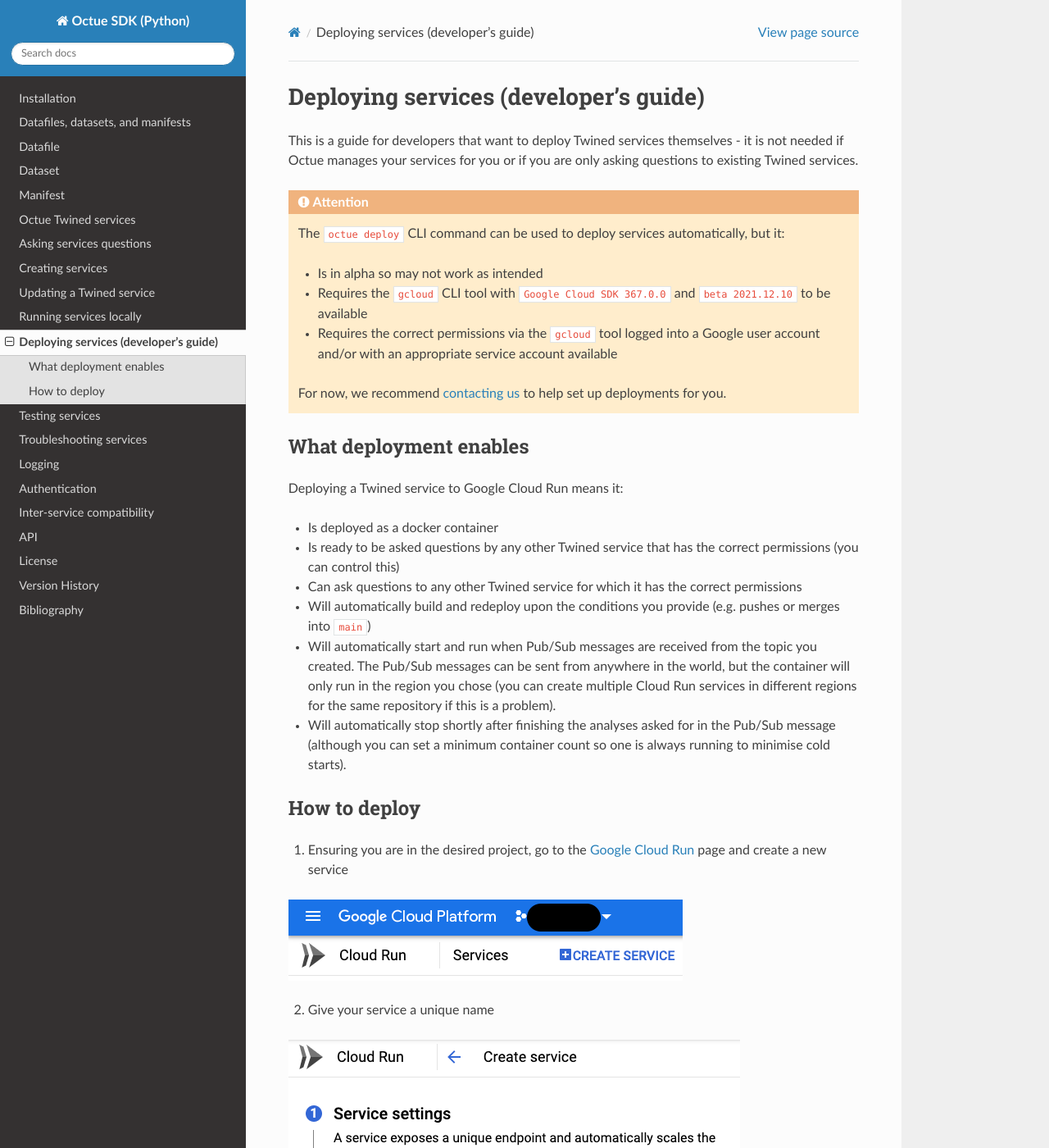
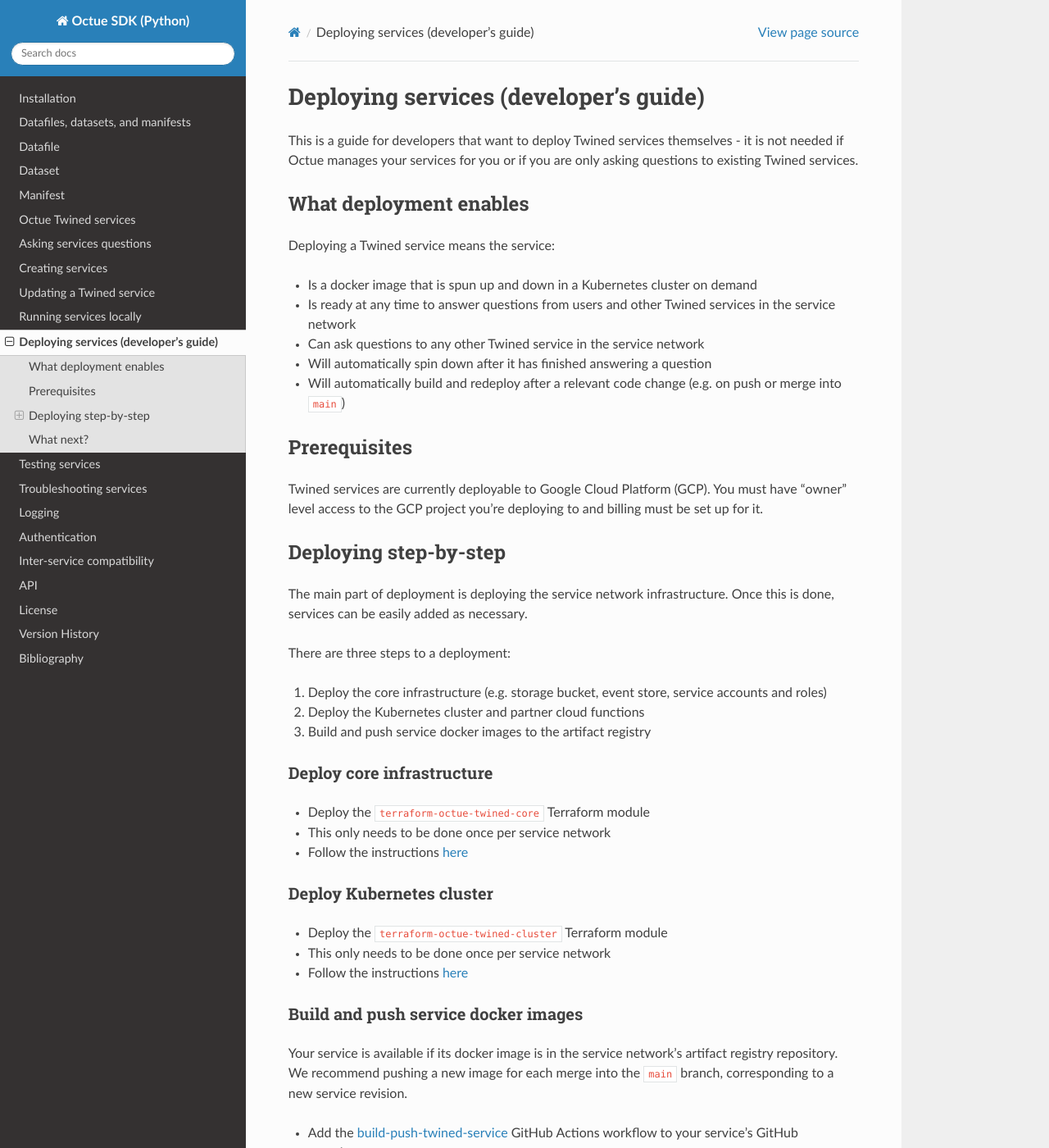
Before and after one commit to octue/octue-sdk-python, a Sphinx documentation site: the page built from docs/source/deploying_services.rst, in a window 1280 px wide and 1400 px high. Shown: the whole window at 82% size. Built offline with Sphinx 7.4.7 and the Read the Docs theme 3.1.0, drawn with Linux system fonts in a browser that asks for light colours; some of the changed text lies outside the part shown.

Commit message:
DOC: Rewrite "deploying services" documentation
skipci

```diff
--- a/docs/source/deploying_services.rst
+++ b/docs/source/deploying_services.rst
@@ -6,93 +6,59 @@
 This is a guide for developers that want to deploy Twined services themselves - it is not needed if Octue manages your
 services for you or if you are only asking questions to existing Twined services.
 
-.. attention::
+What deployment enables
+=======================
+Deploying a Twined service means the service:
 
-    The ``octue deploy`` CLI command can be used to deploy services automatically, but it:
+* Is a docker image that is spun up and down in a Kubernetes cluster on demand
+* Is ready at any time to answer questions from users and other Twined services in the service network
+* Can ask questions to any other Twined service in the service network
+* Will automatically spin down after it has finished answering a question
+* Will automatically build and redeploy after a relevant code change (e.g. on push or merge into ``main``)
 
-    - Is in alpha so may not work as intended
-    - Requires the ``gcloud`` CLI tool with ``Google Cloud SDK 367.0.0`` and ``beta 2021.12.10`` to be available
-    - Requires the correct permissions via the ``gcloud`` tool logged into a Google user account and/or with an
-      appropriate service account available
+Prerequisites
+=============
+Twined services are currently deployable to Google Cloud Platform (GCP). You must have "owner" level access to the GCP
+project you're deploying to and billing must be set up for it.
 
-    For now, we recommend `contacting us <https://www.octue.com/contact>`_ to help set up deployments for you.
+Deploying step-by-step
+======================
+The main part of deployment is deploying the service network infrastructure. Once this is done, services can be easily
+added as necessary.
 
-What deployment enables
------------------------
-Deploying a Twined service to Google Cloud Run means it:
+There are three steps to a deployment:
 
-* Is deployed as a docker container
-* Is ready to be asked questions by any other Twined service that has the correct permissions (you can control this)
-* Can ask questions to any other Twined service for which it has the correct permissions
-* Will automatically build and redeploy upon the conditions you provide (e.g. pushes or merges into ``main``)
-* Will automatically start and run when Pub/Sub messages are received from the topic you created. The Pub/Sub
-  messages can be sent from anywhere in the world, but the container will only run in the region you chose (you can
-  create multiple Cloud Run services in different regions for the same repository if this is a problem).
-* Will automatically stop shortly after finishing the analyses asked for in the Pub/Sub message (although
-  you can set a minimum container count so one is always running to minimise cold starts).
+1. Deploy the core infrastructure (e.g. storage bucket, event store, service accounts and roles)
+2. Deploy the Kubernetes cluster and partner cloud functions
+3. Build and push service docker images to the artifact registry
 
-How to deploy
--------------
-1. Ensuring you are in the desired project, go to the `Google Cloud Run <https://console.cloud.google.com/run>`_ page
-   and create a new service
+Deploy core infrastructure
+--------------------------
 
-.. image:: images/deploying_services_advanced/create_service.png
+- Deploy the ``terraform-octue-twined-core`` Terraform module
+- This only needs to be done once per service network
+- Follow the instructions `here <https://github.com/octue/terraform-octue-twined-core>`_
 
-2. Give your service a unique name
+Deploy Kubernetes cluster
+-------------------------
 
-.. image:: images/deploying_services_advanced/service_name_and_region.png
+- Deploy the ``terraform-octue-twined-cluster`` Terraform module
+- This only needs to be done once per service network
+- Follow the instructions `here <https://github.com/octue/terraform-octue-twined-cluster>`_
 
-3. Choose a `low-carbon region <https://cloud.google.com/sustainability/region-carbon#data>`_ that supports Eventarc
-   triggers and is in a convenient geographic location for you (e.g. physically close to you for low latency or in a
-   region compatible with your data protection requirements).
+Build and push service docker images
+------------------------------------
+Your service is available if its docker image is in the service network's artifact registry repository. We recommend
+pushing a new image for each merge into the ``main`` branch, corresponding to a new service revision.
 
-.. image:: images/deploying_services_advanced/low_carbon_regions.png
+- Add the `build-push-twined-service <https://github.com/octue/workflows/blob/main/.github/workflows/build-twined-service.yml>`_
+  GitHub Actions workflow to your service's GitHub repository
+- This needs to be done for every service you want to deploy
+- Follow the instructions `here <https://github.com/octue/workflows#deploying-a-kuberneteskueue-octue-twined-service-revision>`_
+- A live example can be `found here <https://github.com/octue/example-service-kueue/blob/main/.github/workflows/release.yml>`_
+  including automated pre-deployment testing and release of the code on GitHub
 
-3. Click "Next". When changes are made to the source code, we want them to be deployed automatically. So, we need to
-   connect the repository to GCP to enable this. Select "Continuously deploy new revisions from a source repository" and
-   then "Set up with cloud build".
-
-.. image:: images/deploying_services_advanced/set_up_with_cloud_build.png
-
-4. Choose your source code repository provider and the repository containing the code you'd like to deploy. You'll have
-   to give the provider permission to access the repository. If your provider isn't GitHub, BitBucket, or Google Cloud
-   Source Repositories (GCSR), you'll need to mirror the repository to GCSR before completing this step as Google Cloud
-   Build only supports these three providers currently.
-
-.. image:: images/deploying_services_advanced/choose_repository.png
-
-5. Click "Next", enter a regular expression for the branches you want to automatically deploy from (``main`` by default).
-   As the service will run in a docker container, select "Dockerfile" and click "Save".
-
-.. image:: images/deploying_services_advanced/choose_dockerfile.png
-
-6. Click "Next". If you want your service to be private, select "Allow internal traffic only" and "Require
-   authentication". This stops anyone without permission from using the service.
-
-.. image:: images/deploying_services_advanced/set_traffic.png
-
-7. The service needs a trigger to start up and respond to. We'll be using Google Pub/Sub. Click "Add eventarc trigger",
-   choose "Cloud Pub/Sub topic" as the trigger event, click on the menu called "Select a Cloud Pub/Sub topic", then
-   click "Create a topic". Any services that want to ask your service a question will publish their question to this
-   topic.
-
-.. image:: images/deploying_services_advanced/create_trigger.png
-
-8. The topic ID should be in the form ``octue.services.my-organisation.my-service``. Click "Create topic".
-
-9. Under "Invocation settings", click on the "Service account" menu and then "Create new service account".
-
-.. image:: images/deploying_services_advanced/create_service_account.png
-
-10. Make a new service account with a related name e.g. "my-service", then click "Create". Add the
-    "octue-service-user" and "Cloud Run Invoker" roles to the service account. Contact us if the "octue-service-user"
-    role is not available.
-
-.. image:: images/deploying_services_advanced/add_roles_to_service_account.png
-
-11. Click "Save" and then "Create".
-
-.. image:: images/deploying_services_advanced/save_and_create.png
-
-12. You can now view your service in the list of `Cloud Run services <https://console.cloud.google.com/run>`_ and view
-    its build trigger in the list of `Cloud Build triggers <https://console.cloud.google.com/cloud-build>`_.
+What next?
+==========
+:doc:`Ask your service some questions <asking_questions>`! It will be available in the service network as
+``<namespace>/<name>:<version>`` (e.g. ``octue/example-service-kueue:0.1.1``).
```
